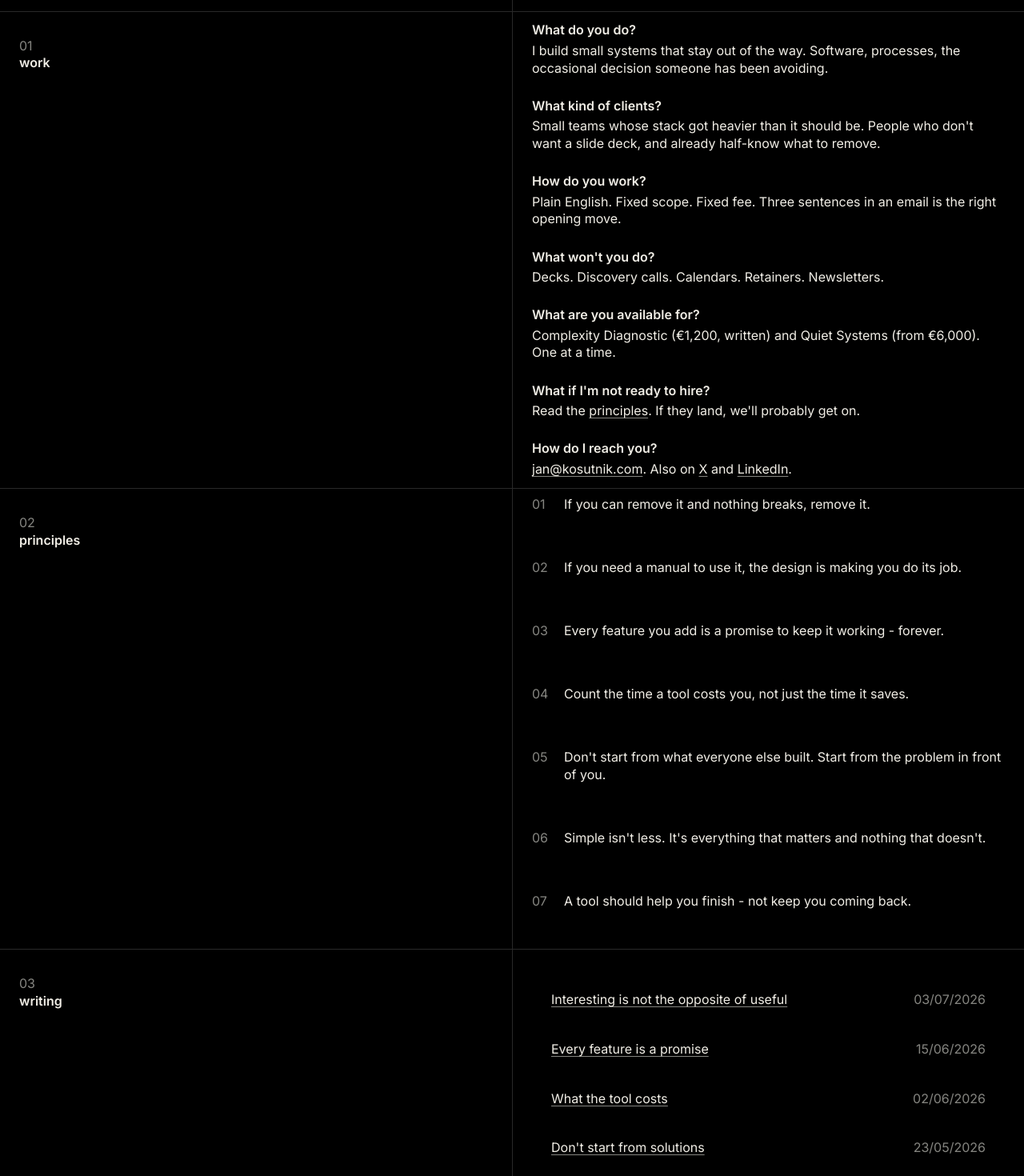
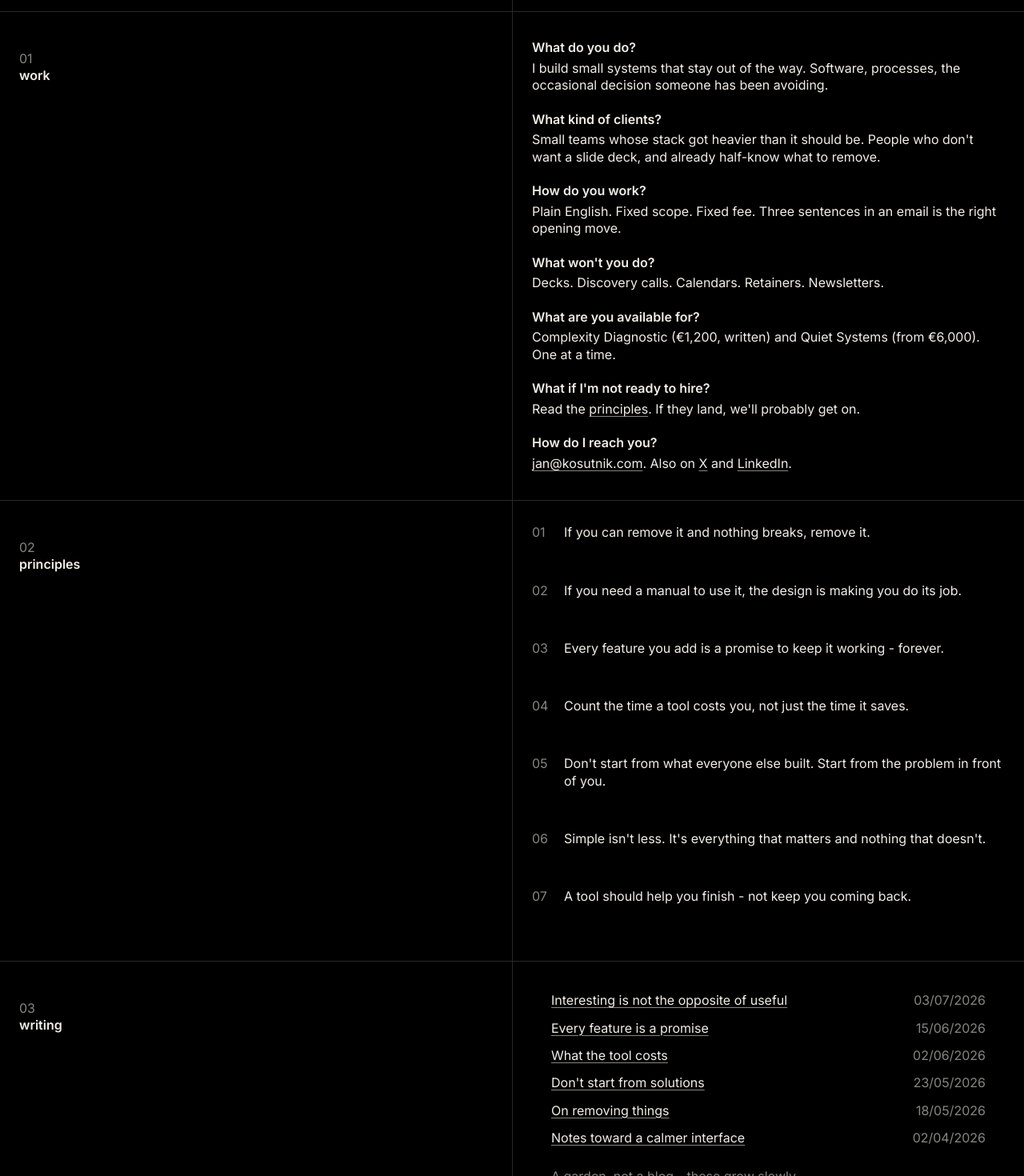
Before and after one commit to JanKosutnik/Kosutnik, a Next.js app: page /v1 in a window 1280 px wide. Shown: the part 780-2250 px from the top of the page at 80% size. Built offline with nearby package versions, Linux system fonts and the light colour scheme.

Commit message:
Codex rebalance v1 section rhythm

```diff
--- a/app/v1/v1.module.css
+++ b/app/v1/v1.module.css
@@ -110,7 +110,7 @@
   scroll-margin-top: 3.75rem;
 }
 
-.color .grid > :first-child { padding: 2rem 1.5rem; }
+.color .grid > :first-child { padding: 3rem 1.5rem; }
 .color .grid > :last-child {
   border-left: 1px solid var(--line);
   padding: 2rem 1.5rem;
@@ -133,18 +133,18 @@
   align-self: start;
 }
 
-.color .stack { gap: 0; padding: 0 !important; }
-.color .answer { padding: .8rem 1.5rem; }
+.color .stack { gap: 0; padding: 1.5rem 0 !important; }
+.color .answer { padding: .65rem 1.5rem; }
 
-.color .principles { gap: 0; padding: 0 !important; }
-.color .principles li { padding: .55rem 1.5rem; }
+.color .principles { gap: 0; padding: 1.5rem 0 !important; }
+.color .principles li { padding: .35rem 1.5rem; }
 
-.color #writing > div { padding: 0; }
+.color #writing > div { padding: 1.5rem 0; }
 .color .writing { gap: 0; }
-.color .writing a { padding: 1.25rem 1.5rem; }
+.color .writing a { padding: .4rem 1.5rem; }
 .color .note {
   margin: 0;
-  padding: 2rem 1.5rem;
+  padding: 1.25rem 1.5rem 0;
 }
 
 .color .footer {
```
